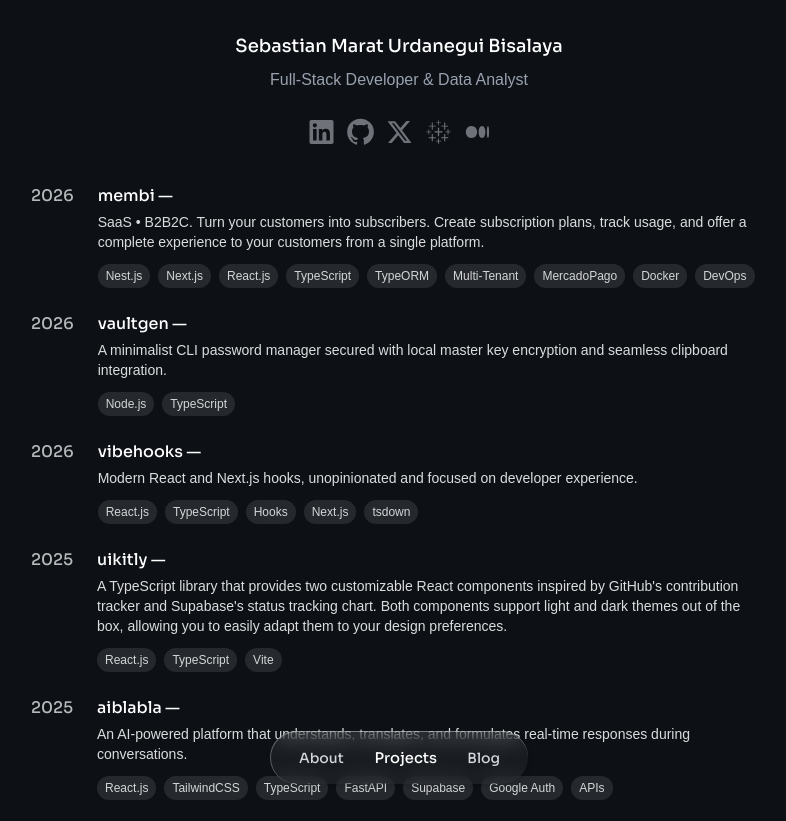
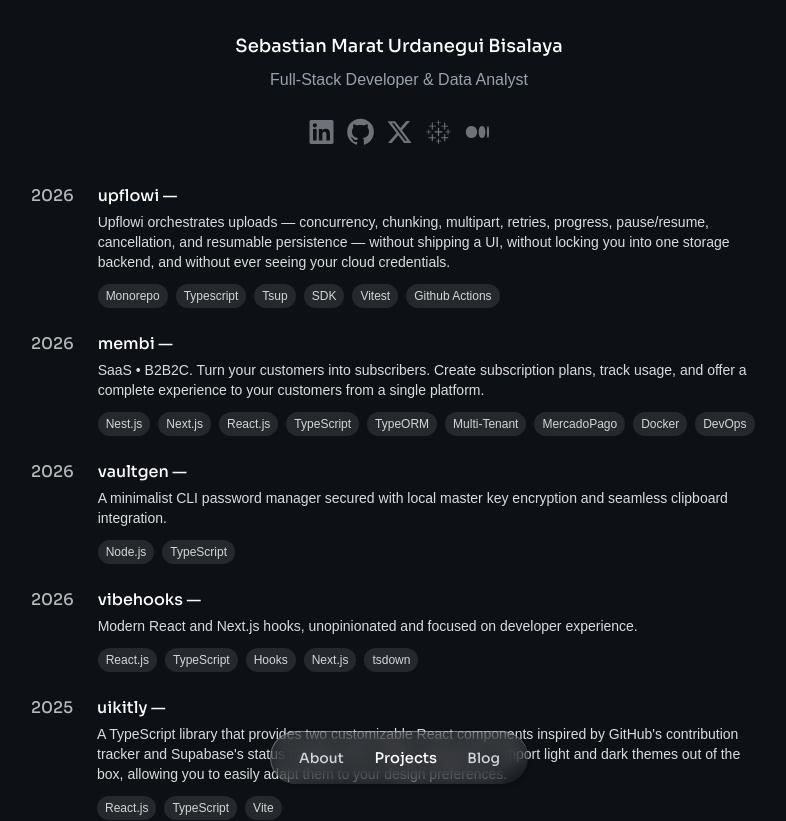
Before and after one commit to SebastianUrdaneguiBisalaya/sebastian-urdanegui-latest, a Next.js app: page /projects in a window 1280 px wide. Shown: the top 821 px of the page, without its empty margins (241-1027 px from the left). Built offline with nearby package versions, Linux system fonts and the light colour scheme; a web font is replaced by a local one.

Commit message:
Add 'upflowi' project to projects list
Added a new project 'upflowi' with detailed description and skills.

```diff
--- a/src/constants/constants.ts
+++ b/src/constants/constants.ts
@@ -17,6 +17,13 @@ const navigationsPaths = [
 ];
 
 const projectsList: Project[] = [
+	{
+		description: 'Upflowi orchestrates uploads — concurrency, chunking, multipart, retries, progress, pause/resume, cancellation, and resumable persistence — without shipping a UI, without locking you into one storage backend, and without ever seeing your cloud credentials.',
+		link: 'https://github.com/SebastianUrdaneguiBisalaya/upflowi',
+		name: 'upflowi',
+		skills: ['Monorepo', 'Typescript', 'Tsup', 'SDK', 'Vitest', 'Github Actions'],
+		year: '2026',
+	},
 	{
 		description: 'SaaS • B2B2C. Turn your customers into subscribers. Create subscription plans, track usage, and offer a complete experience to your customers from a single platform.',
 		link: 'https://membi.dev',
```
